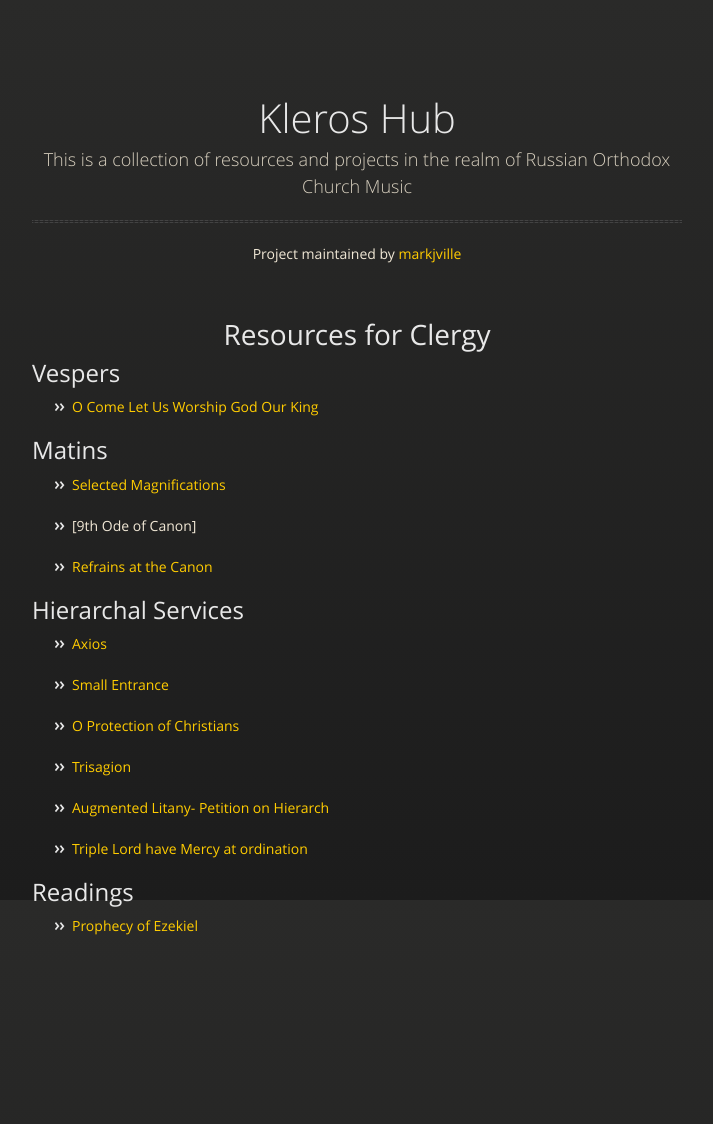
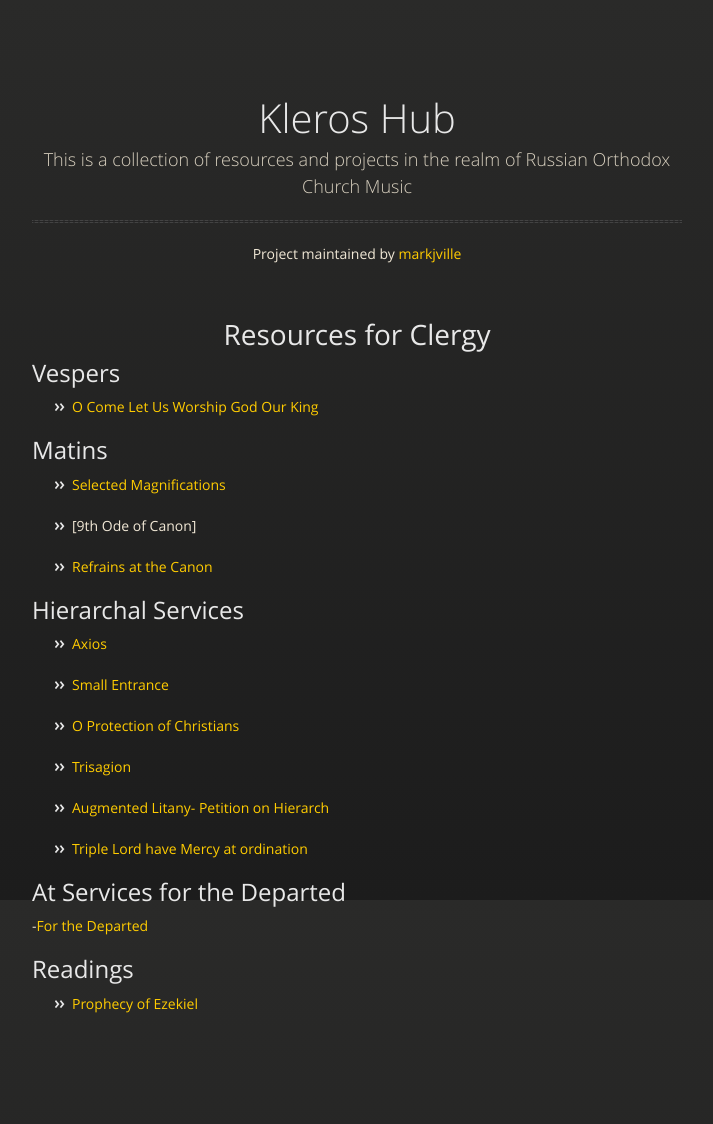
Before and after one commit to markjville/markjville.github.io, a Jekyll site: the page built from clergy-resources.md, in a window 1280 px wide. Shown: the whole page, without its empty margins (283-996 px from the left). Built offline with Jekyll 4.4.1, drawn with Linux system fonts in a browser that asks for light colours; our own code applies the rules of GitHub Pages for plain Markdown files; before the commit the page ends 1046 px from its top, so only the background shows below that.

Commit message:
Update clergy-resources.md

```diff
--- a/clergy-resources.md
+++ b/clergy-resources.md
@@ -26,6 +26,9 @@
 
 - [Triple Lord have Mercy at ordination](https://markjville.github.io/docs/AugmentedLItany-ANV-OldChants.pdf)
 
+## At Services for the Departed
+-[For the Departed](https://markjville.github.io/docs/For-Departed-Clergy.pdf)
+
 ## Readings
 
 - [Prophecy of Ezekiel](https://markjville.github.io/docs/Reading_from_Prophec_Ezekiel.pdf)
```
